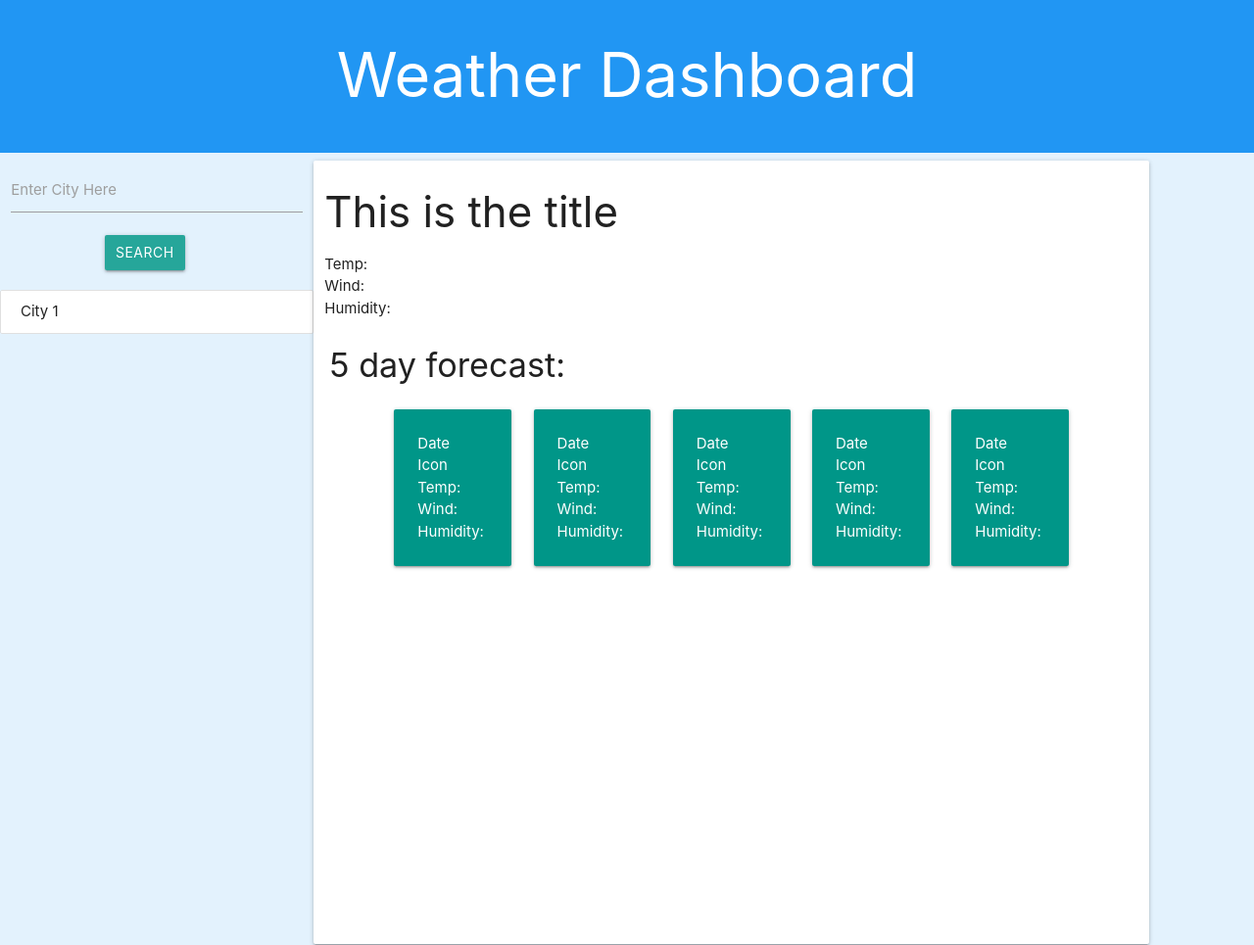
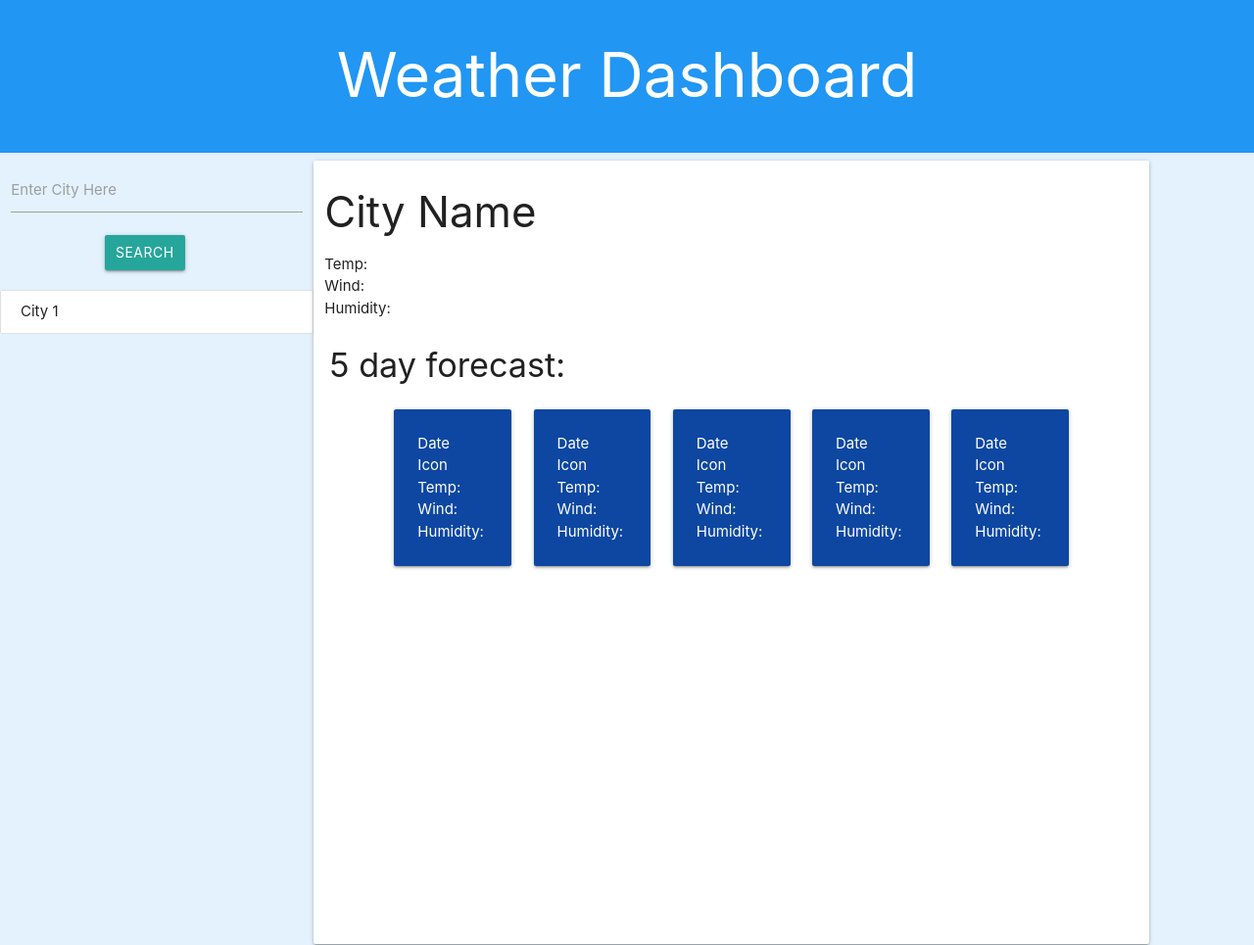
Before and after one commit to RJLennon/WeatherDashboard, a plain HTML site: page index.html in a window 1280 px wide. Shown: the top 965 px of the page at 98% size. Drawn offline with nearby package versions, Linux system fonts and the light colour scheme.

Commit message:
updated color of cards

```diff
--- a/index.html
+++ b/index.html
@@ -36,7 +36,7 @@
         </div>
     </div>
     <div class="card col s8" style="min-height: 100vh;">
-        <h3 id="">This is the title</h3>
+        <h3 id="">City Name</h3>
         <div id="">Temp:</div>
         <div id="">Wind:</div>
         <div id="">Humidity:</div>
@@ -44,7 +44,7 @@
             <h4 style="padding: 5px">5 day forecast:</h4>
             <div class="row">
                 <div class="col s2 offset-s1">
-                  <div class="card-panel teal">
+                  <div class="card-panel blue darken-4">
                     <div class="white-text">Date</div>
                     <div class="white-text">Icon</div>
                     <div class="white-text">Temp:</div>
@@ -53,7 +53,7 @@
                   </div>
                 </div>
                 <div class="col s2">
-                    <div class="card-panel teal">
+                    <div class="card-panel blue darken-4">
                         <div class="white-text">Date</div>
                         <div class="white-text">Icon</div>
                         <div class="white-text">Temp:</div>
@@ -62,7 +62,7 @@
                     </div>
                 </div>
                 <div class="col s2">
-                    <div class="card-panel teal">
+                    <div class="card-panel blue darken-4">
                         <div class="white-text">Date</div>
                         <div class="white-text">Icon</div>
                         <div class="white-text">Temp:</div>
@@ -71,7 +71,7 @@
                     </div>
                 </div>
                 <div class="col s2">
-                    <div class="card-panel teal">
+                    <div class="card-panel blue darken-4">
                         <div class="white-text">Date</div>
                         <div class="white-text">Icon</div>
                         <div class="white-text">Temp:</div>
@@ -80,7 +80,7 @@
                     </div>
                 </div>
                 <div class="col s2">
-                    <div class="card-panel teal">
+                    <div class="card-panel blue darken-4">
                         <div class="white-text">Date</div>
                         <div class="white-text">Icon</div>
                         <div class="white-text">Temp:</div>
```
